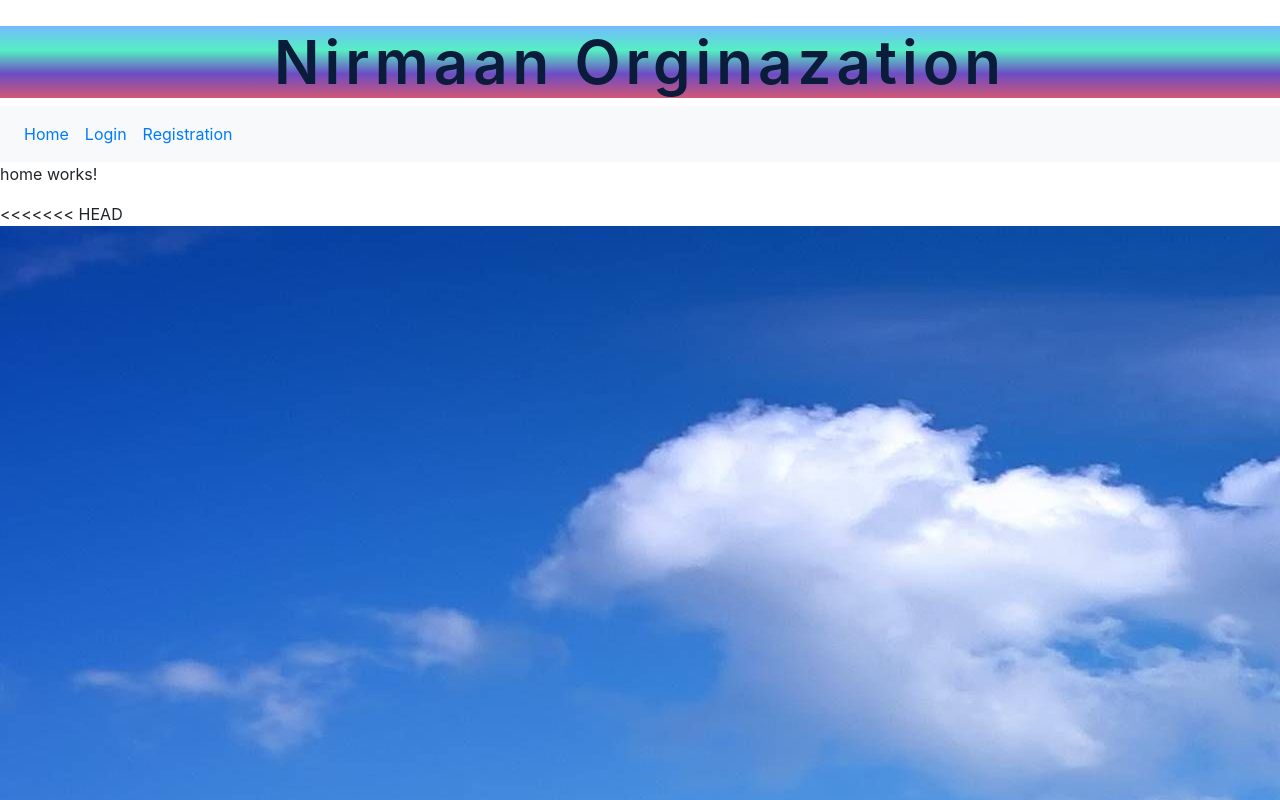
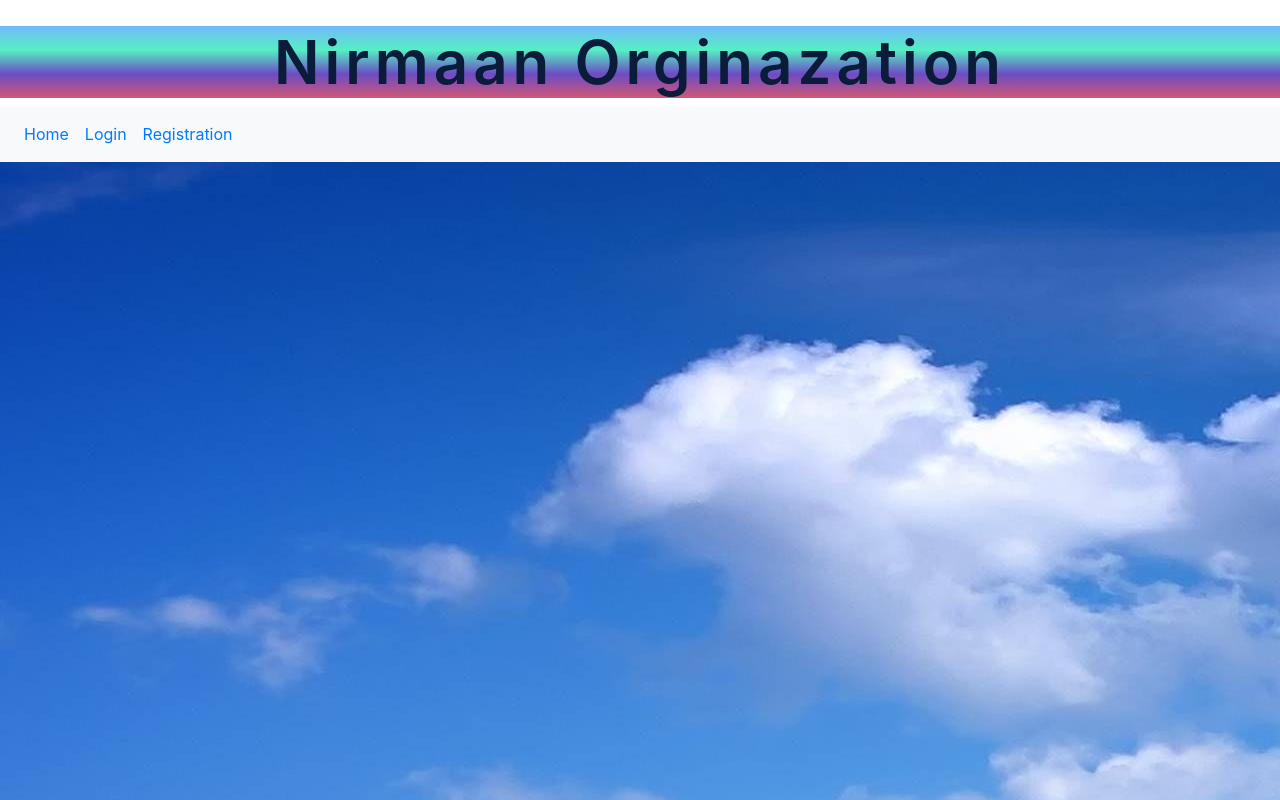
Before and after one commit to NirmaanOrg/gitapp, an Angular app: page /Home in a window 1280 px wide. Shown: the top 800 px of the page. Built offline with nearby package versions, Linux system fonts and the light colour scheme.

Commit message:
home changes

```diff
--- a/src/app/home/home.component.html
+++ b/src/app/home/home.component.html
@@ -1,5 +1,5 @@
-<p>home works!</p>
-<<<<<<< HEAD
+
+
 <img src="./assets/images/1.jpg" alt="no img">
 =======
 <img src="src/1.jpg" alt="no img">
```
